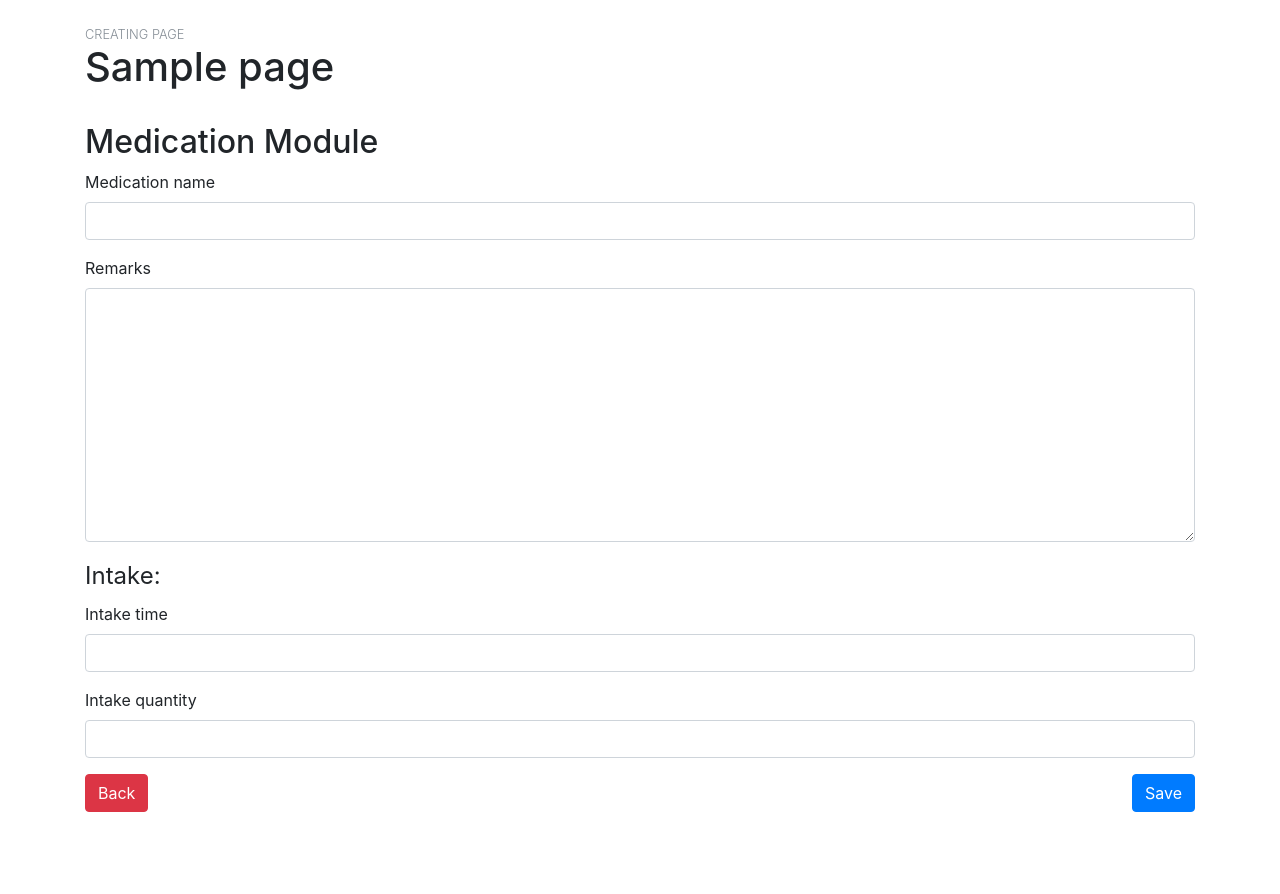
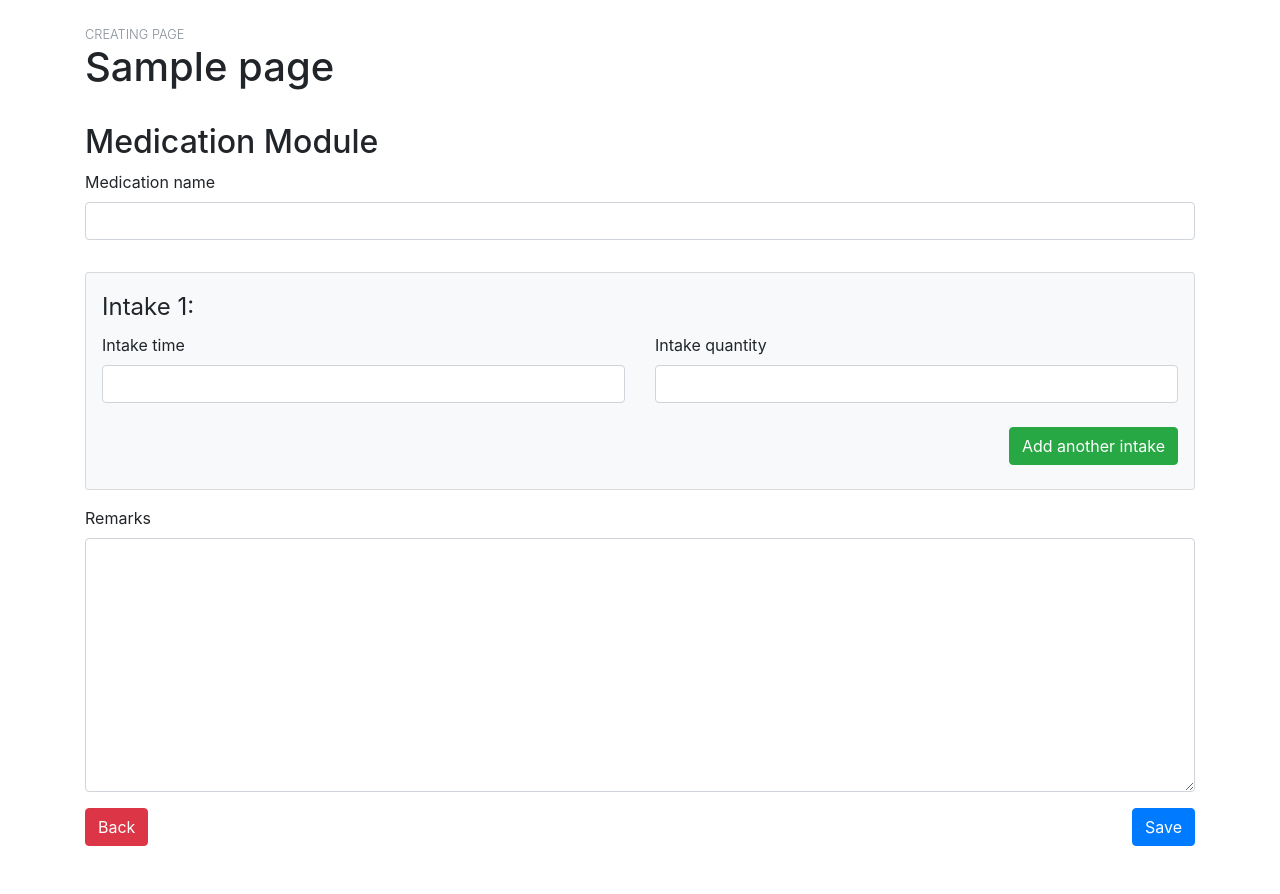
Before and after one commit to aspigirlcodes/uniqid, a Django app: page /pages/1/medicationmodule/1 in a window 1280 px wide. Shown: the part 58-952 px from the top of the page. Before the commit the page ends 870 px from the top, so only its background shows below. Run offline with Django 3.2, Linux system fonts and the light colour scheme; tables that the repository leaves empty hold one stand-in row (values such as "Sample post"); parts of the project's set-up code (start-up, migrations or seed data) failed here and were passed over; some libraries are stand-ins or nearby versions.

Commit message:
add js to medication module

```diff
--- a/pages/templates/pages/_medication.html
+++ b/pages/templates/pages/_medication.html
@@ -23,12 +23,12 @@
               {% for intake in med.medicationintake_set.all %}
                 <tr>
                   {% if forloop.first %}
-                    <td rowspan="num_intake">{{med.name}}</td>
+                    <td rowspan="{{num_intake}}">{{med.name}}</td>
                   {% endif %}
                   <td>{{ intake.time }}</td>
                   <td>{{ intake.quantity }}</td>
                   {% if forloop.first %}
-                    <td rowspan="num_intake">{{ med.remarks }}</td>
+                    <td rowspan="{{num_intake}}">{{ med.remarks }}</td>
                   {% endif %}
                 </tr>
               {% endfor %}
--- a/pages/templates/pages/createmedicationmodule.html
+++ b/pages/templates/pages/createmedicationmodule.html
@@ -1,6 +1,7 @@
 {% extends "pages/base.html" %}
 {% load widget_tweaks %}
 {% load i18n %}
+{% load static %}
 
 {% block content %}
 <section id="create-form" class="pb-5">
@@ -22,7 +23,7 @@
         <h2>{% trans "Medication Module" %}</h2>
       </div>
     </div>
-    <form method="post" action="" enctype="multipart/form-data">
+    <form method="post" action="">
       <div class="row">
         <div class="col-12">
           {% csrf_token %}
@@ -53,6 +54,70 @@
             {% endif %}
           </div>
         </div>
+      </div>
+  	  {{ intake_formset.management_form }}
+      <div class="card p-3 my-3 bg-light">
+      {% for form in intake_formset %}
+        <fieldset id="id_medicationintake_set-{{forloop.counter0}}" class="row">
+          <div class="col-12">
+            <legend>Intake {{forloop.counter}}:</legend>
+            {% if form.non_field_errors %}
+              <div class="alert alert-danger" role="alert">
+                <ul class="list-unstyled my-0">
+                  {% for error in form.non_field_errors %}
+                  <li> {{ error|escape }} </li>
+                  {% endfor %}
+                </ul>
+              </div>
+            {% endif %}
+          </div>
+          <div class="col-12 col-sm-6">
+            <div class="form-group">
+              <label for="{{form.time.auto_id}}">
+                {{ form.time.label }}
+              </label>
+              {% if form.time.errors %}
+              {{ form.time|add_class:"form-control is-invalid" }}
+              <div class="invalid-feedback">
+                <ul class="list-unstyled">
+                  {% for error in form.time.errors %}
+                  <li><strong>{{ error|escape }}</strong></li>
+                  {% endfor %}
+                </ul>
+              </div>
+              {% else %}
+              {{ form.time|add_class:"form-control" }}
+              {% endif %}
+          </div>
+        </div>
+        <div class="col-12 col-sm-6">
+          <div class="form-group">
+            <label for="{{form.quantity.auto_id}}">
+              {{ form.quantity.label }}
+            </label>
+            {% if form.quantity.errors %}
+            {{ form.quantity|add_class:"form-control is-invalid" }}
+            <div class="invalid-feedback">
+              <ul class="list-unstyled">
+                {% for error in form.quantity.errors %}
+                <li><strong>{{ error|escape }}</strong></li>
+                {% endfor %}
+              </ul>
+            </div>
+            {% else %}
+            {{ form.quantity|add_class:"form-control" }}
+            {% endif %}
+          </div>
+        </div>
+        </fieldset>
+      {% endfor %}
+      <div class="row my-2">
+        <div class="col text-right">
+          <button type="button" id="id_medicationintake_set" onclick="add_formset(this)" class="btn btn-success">{% trans "Add another intake" %}</button>
+        </div>
+      </div>
+      </div>
+      <div class="row">
         <div class="col-12">
           <div class="form-group">
             <label for="{{form.remarks.auto_id}}">
@@ -73,61 +138,6 @@
           </div>
         </div>
       </div>
-  	  {{ intake_formset.management_form }}
-      {% for form in intake_formset %}
-        <fieldset class="row">
-          <div class="col-12">
-            <legend>Intake:</legend>
-          </div>
-          <div class="col-12">
-            {% if form.non_field_errors %}
-            <div class="alert alert-danger" role="alert">
-              <ul class="list-unstyled my-0">
-                {% for error in form.non_field_errors %}
-                <li> {{ error|escape }} </li>
-                {% endfor %}
-              </ul>
-            </div>
-            {% endif %}
-            <div class="form-group">
-              <label for="{{form.time.auto_id}}">
-                {{ form.time.label }}
-              </label>
-              {% if form.time.errors %}
-              {{ form.time|add_class:"form-control is-invalid" }}
-              <div class="invalid-feedback">
-                <ul class="list-unstyled">
-                  {% for error in form.time.errors %}
-                  <li><strong>{{ error|escape }}</strong></li>
-                  {% endfor %}
-                </ul>
-              </div>
-              {% else %}
-              {{ form.time|add_class:"form-control" }}
-              {% endif %}
-          </div>
-        </div>
-        <div class="col-12">
-          <div class="form-group">
-            <label for="{{form.quantity.auto_id}}">
-              {{ form.quantity.label }}
-            </label>
-            {% if form.quantity.errors %}
-            {{ form.quantity|add_class:"form-control is-invalid" }}
-            <div class="invalid-feedback">
-              <ul class="list-unstyled">
-                {% for error in form.quantity.errors %}
-                <li><strong>{{ error|escape }}</strong></li>
-                {% endfor %}
-              </ul>
-            </div>
-            {% else %}
-            {{ form.quantity|add_class:"form-control" }}
-            {% endif %}
-          </div>
-        </div>
-        </fieldset>
-      {% endfor %}
       <div class="row">
         <div class="col">
           <a href={% url 'pages:addmodule' page.id %} class="btn btn-danger">{% trans "Back" context "Button" %}</a>
@@ -140,3 +150,6 @@
   </div>
 </section>
 {% endblock content %}
+{% block scripts %}
+  <script type="text/javascript" src="{% static "js/formset.js" %}"></script>
+{% endblock scripts %}
```
Also changed, not shown: pages/templates/pages/createfreepicturemodule.html (+2 -35 lines).
